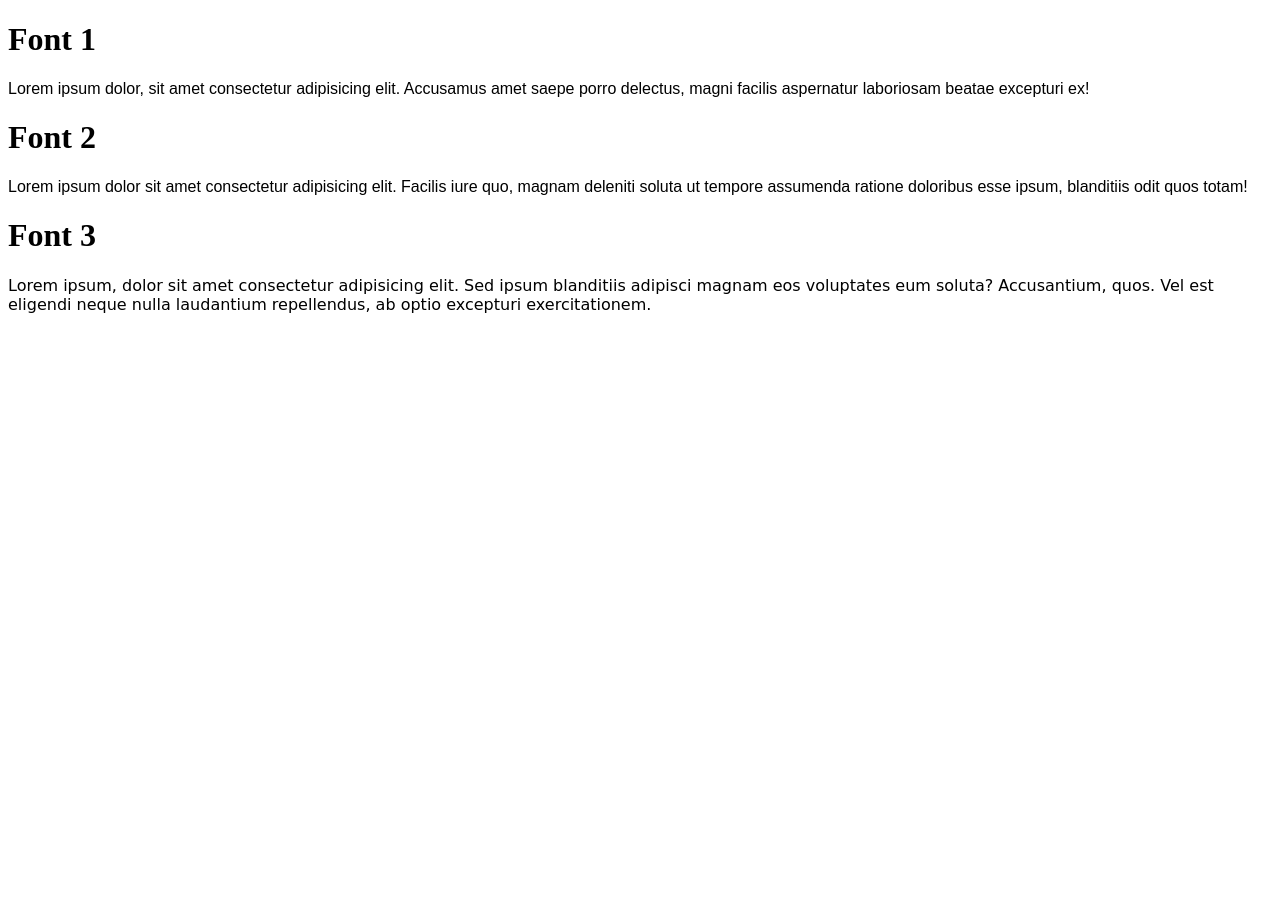
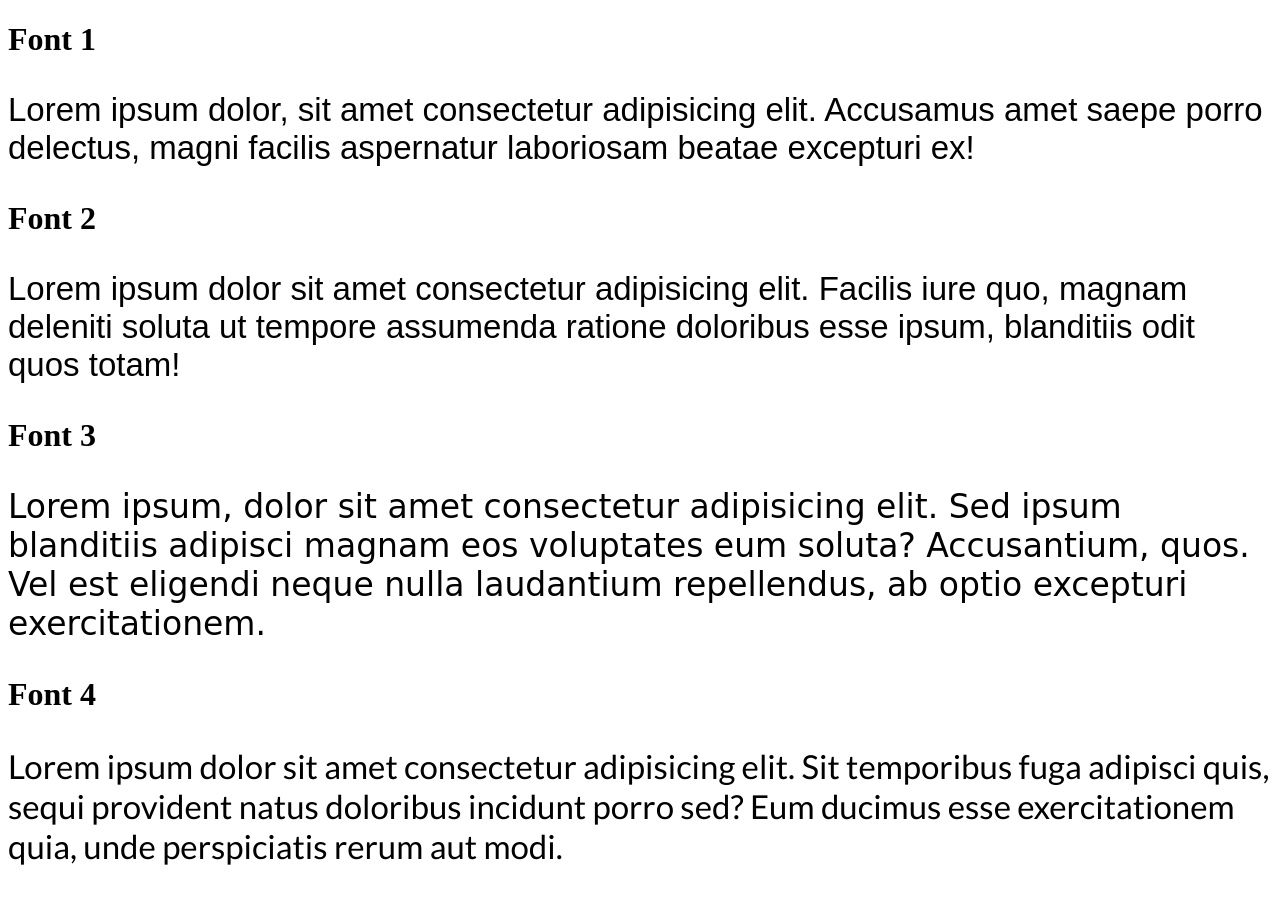
Before and after one commit to seweryngolba/fonts, a plain HTML site: page index.html in a window 1280 px wide. Before the commit the page ends 800 px from the top, so only its background shows below. Drawn offline with Linux system fonts and the light colour scheme; a web font is replaced by a local one.

Commit message:
new fonts style and font size

```diff
--- a/index.html
+++ b/index.html
@@ -33,5 +33,11 @@
       Vel est eligendi neque nulla laudantium repellendus, ab optio excepturi
       exercitationem.
     </p>
+    <h1>Font 4</h1>
+    <p class="four">
+      Lorem ipsum dolor sit amet consectetur adipisicing elit. Sit temporibus
+      fuga adipisci quis, sequi provident natus doloribus incidunt porro sed?
+      Eum ducimus esse exercitationem quia, unde perspiciatis rerum aut modi.
+    </p>
   </body>
 </html>
--- a/style.css
+++ b/style.css
@@ -1,3 +1,6 @@
+p {
+  font-size: 33px;
+}
 .one {
   font-family: Gloock, Arial, Helvetica, sans-serif;
 }
@@ -7,3 +10,6 @@
 .three {
   font-family: "Shantell Sans", cursive, Arial, Helvetica, sans-serif;
 }
+.four {
+  font-family: "Lato", sans-serif, Arial, Helvetica, sans-serif;
+}
```
